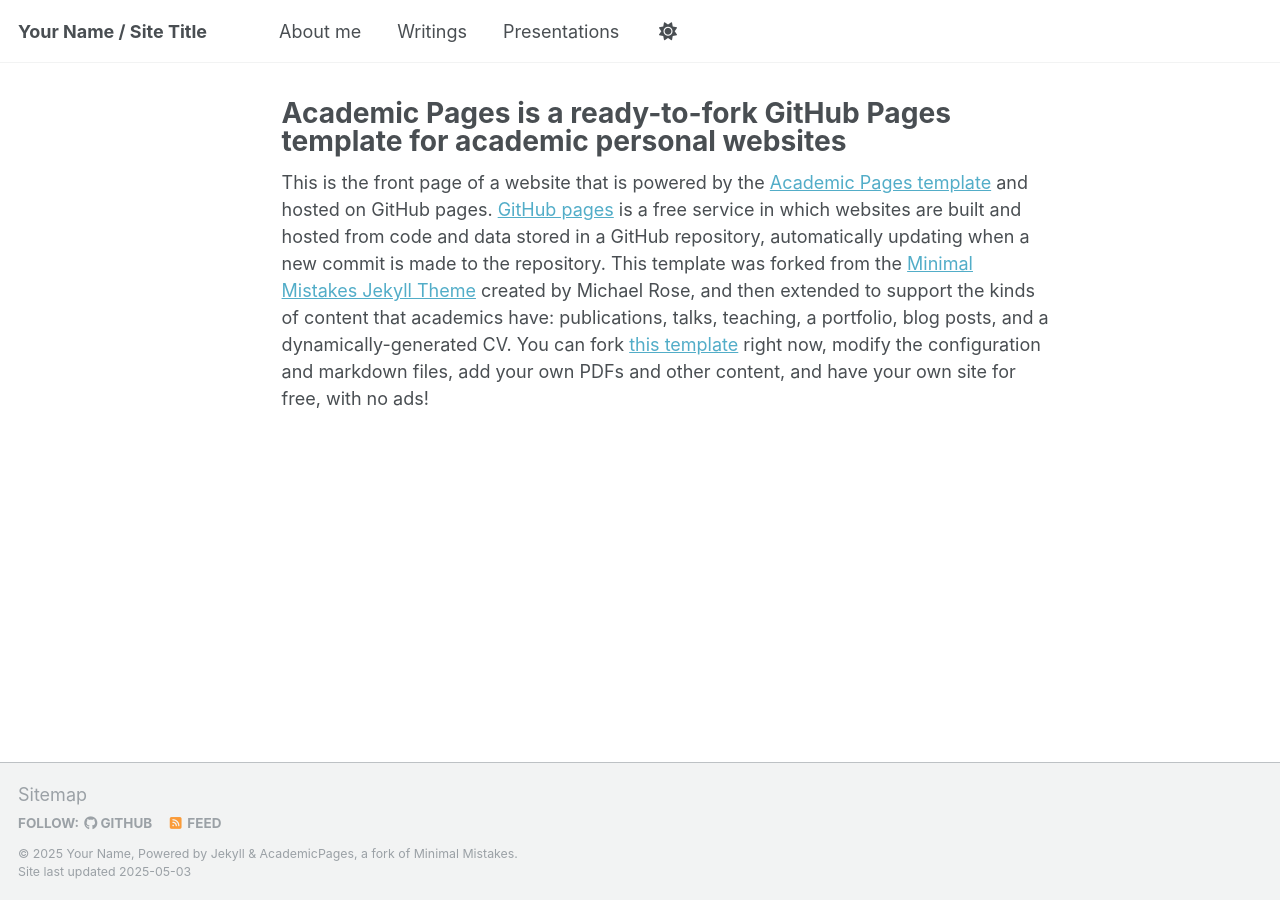
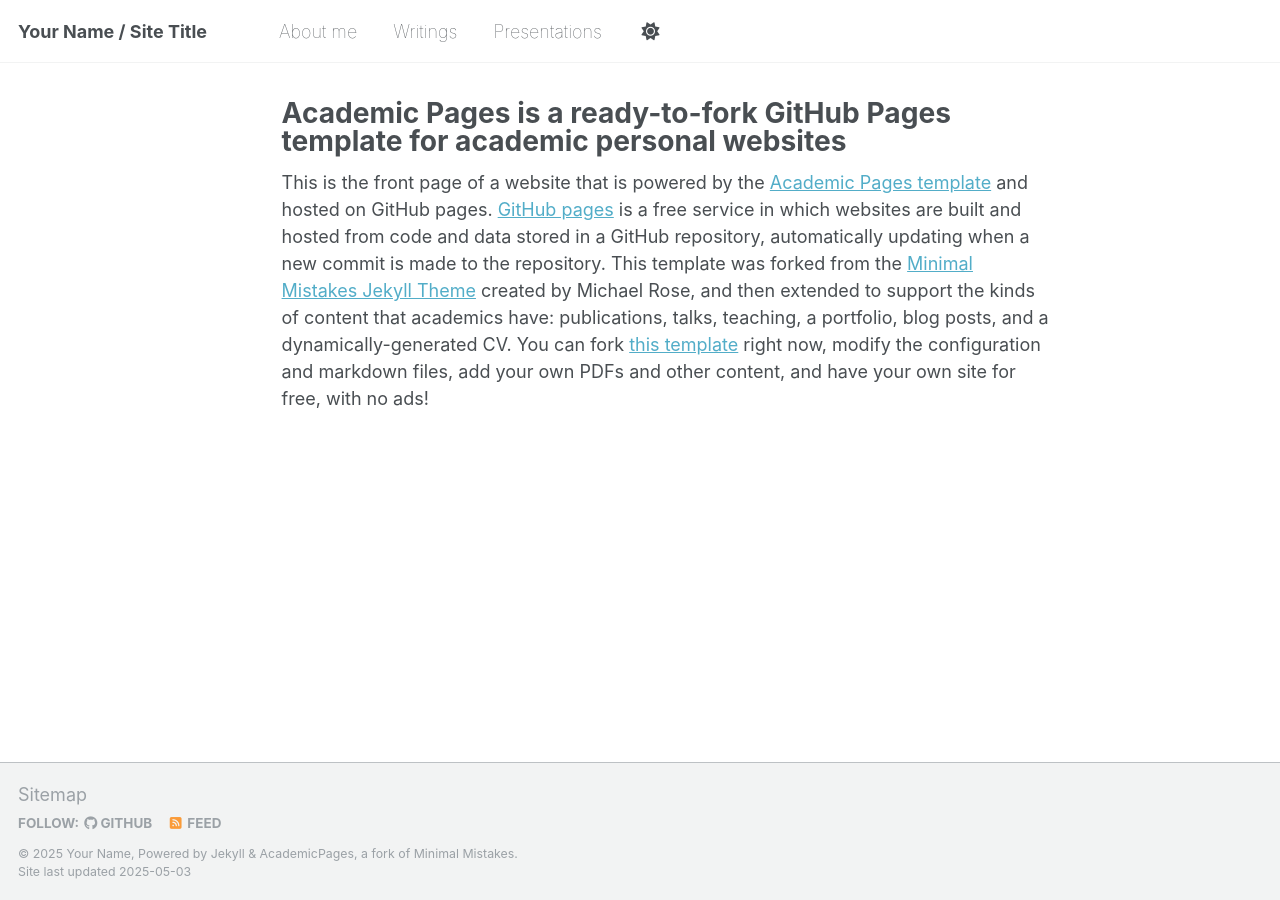
Before and after one commit to rindrafanomezana/rindrafanomezana.github.io, a Jekyll site: the page built from _pages/about.md, in a window 1280 px wide. Built offline with Jekyll 4.4.1, drawn with Linux system fonts in a browser that asks for light colours.

Commit message:
Update _masthead.scss

```diff
--- a/_sass/layout/_masthead.scss
+++ b/_sass/layout/_masthead.scss
@@ -59,9 +59,33 @@
   display: block;
   list-style-type: none;
   white-space: nowrap;
-
+  font-weight: lighter;
   &--lg {
     padding-right: 2em;
     font-weight: 700;
   }
 }
+
+.greedy-nav {
+  display: flex;
+  justify-content: space-between;
+  align-items: center;
+}
+
+.nav-right {
+  display: flex;
+  gap: 1rem;
+}
+
+.nav-flex {
+  display: flex;
+  align-items: center;
+  width: 100%;
+}
+
+.nav-spacer {
+  flex-grow: 1;
+  list-style: none;
+  margin: 0;
+  padding: 0;
+}
```
